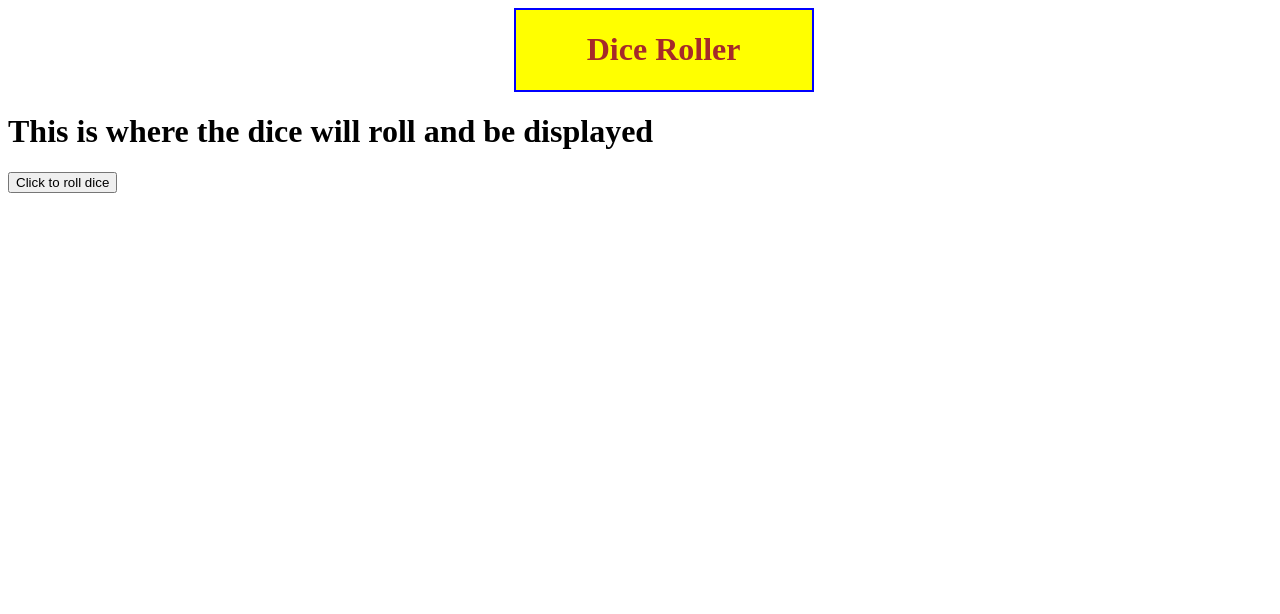
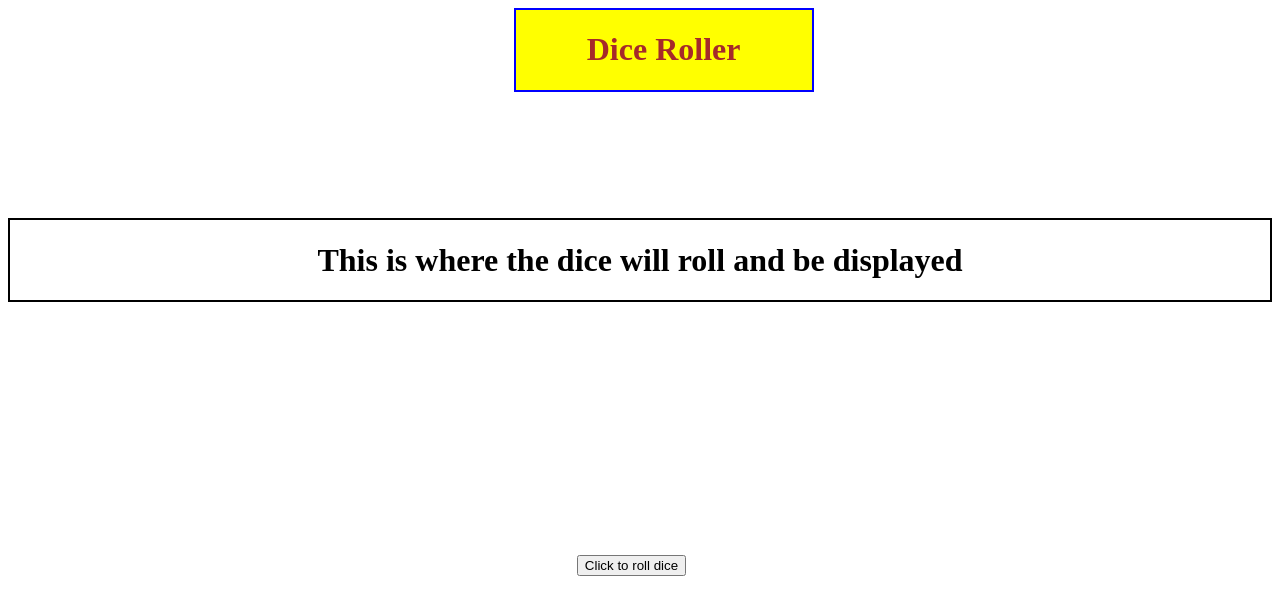
Before and after one commit to SCT19320/dice-roller, a plain HTML site: page index.html in a window 1280 px wide. Drawn offline with Linux system fonts and the light colour scheme.

Commit message:
Changed button location

```diff
--- a/style.css
+++ b/style.css
@@ -9,3 +9,15 @@
     color: brown;
     text-align: center;
 }
+.diceDisplay{
+    display: flex;
+    justify-content: center;
+    margin-top: 10%;
+    border: 2px solid black;
+}
+
+
+.diceRollerButton{
+    margin-left: 45%;
+    margin-top: 20%;
+}
```
